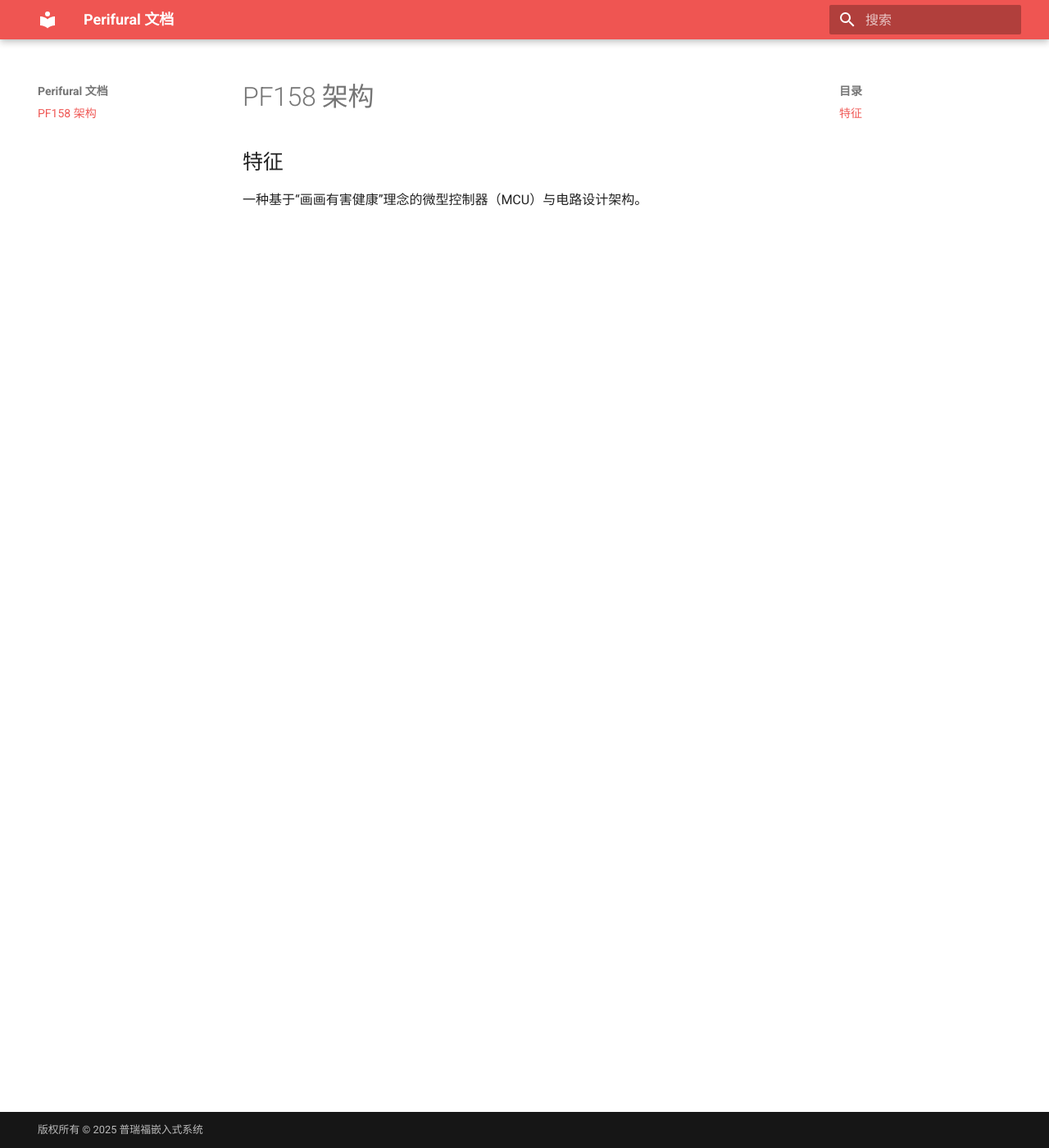
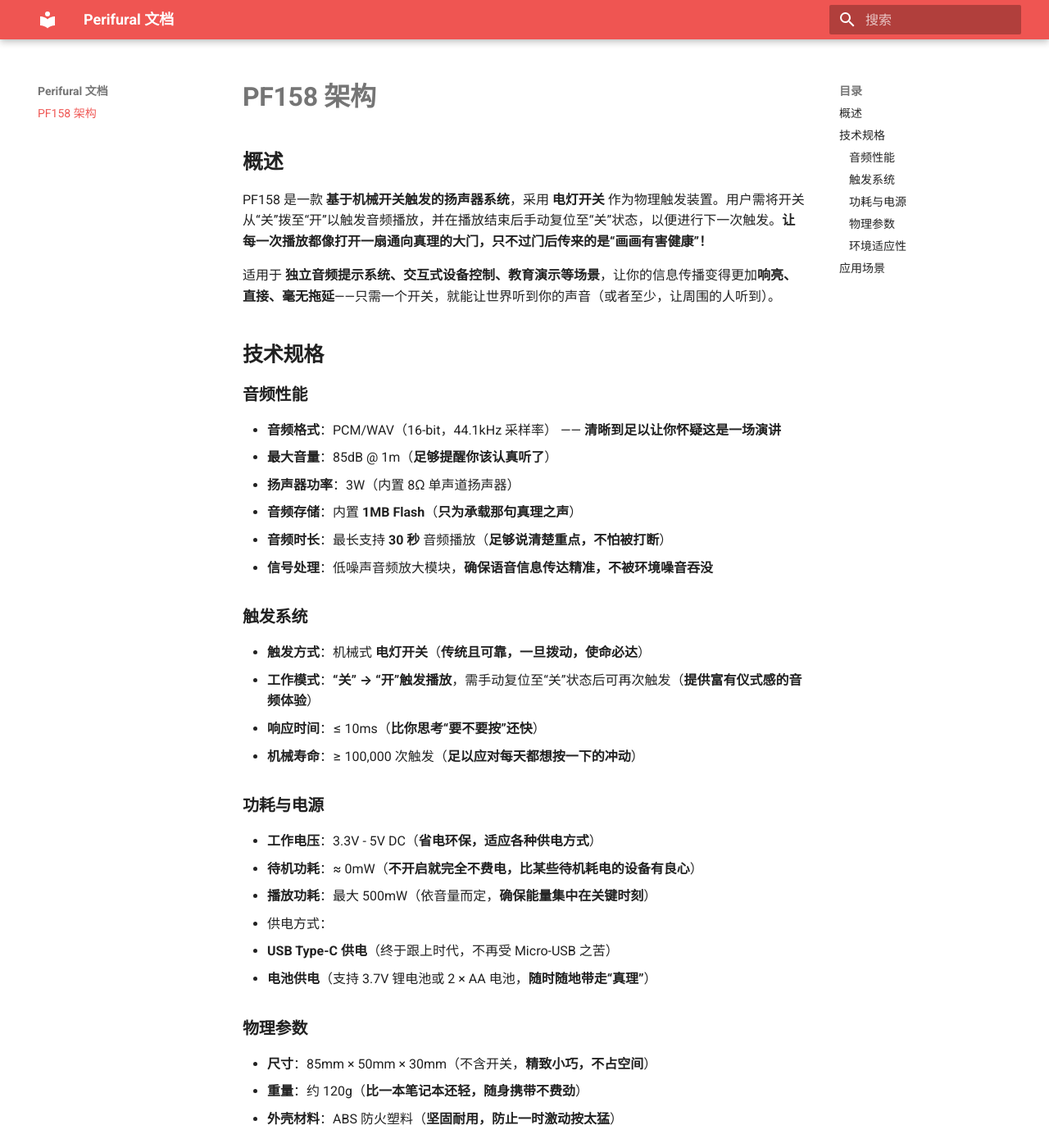
Before and after one commit to perifural/perifural.docs, an MkDocs documentation site: the page built from docs/PF158-Archi.md, in a window 1280 px wide and 1400 px high. Shown: the whole window at 82% size. Built offline with MkDocs 1.6.1 and Material for MkDocs 9.7.7, drawn with Linux system fonts in a browser that asks for light colours; some of the changed text lies outside the part shown.

Commit message:
Update PF158-Archi.md

```diff
--- a/docs/PF158-Archi.md
+++ b/docs/PF158-Archi.md
@@ -1,5 +1,56 @@
-# PF158 架构
+# **PF158 架构**
 
-## 特征
+## **概述**
 
-一种基于“画画有害健康”理念的微型控制器（MCU）与电路设计架构。
+PF158 是一款 **基于机械开关触发的扬声器系统**，采用 **电灯开关** 作为物理触发装置。用户需将开关从“关”拨至“开”以触发音频播放，并在播放结束后手动复位至“关”状态，以便进行下一次触发。**让每一次播放都像打开一扇通向真理的大门，只不过门后传来的是“画画有害健康”！**
+
+适用于 **独立音频提示系统、交互式设备控制、教育演示等场景**，让你的信息传播变得更加**响亮、直接、毫无拖延**——只需一个开关，就能让世界听到你的声音（或者至少，让周围的人听到）。
+
+
+
+## **技术规格**
+
+### **音频性能**
+
+- **音频格式**：PCM/WAV（16-bit，44.1kHz 采样率） —— **清晰到足以让你怀疑这是一场演讲**
+- **最大音量**：85dB @ 1m（**足够提醒你该认真听了**）
+- **扬声器功率**：3W（内置 8Ω 单声道扬声器）
+- **音频存储**：内置 **1MB Flash**（**只为承载那句真理之声**）
+- **音频时长**：最长支持 **30 秒** 音频播放（**足够说清楚重点，不怕被打断**）
+- **信号处理**：低噪声音频放大模块，**确保语音信息传达精准，不被环境噪音吞没**
+
+### **触发系统**
+
+- **触发方式**：机械式 **电灯开关**（**传统且可靠，一旦拨动，使命必达**）
+- **工作模式**：**“关” → “开”触发播放**，需手动复位至“关”状态后可再次触发（**提供富有仪式感的音频体验**）
+- **响应时间**：≤ 10ms（**比你思考“要不要按”还快**）
+- **机械寿命**：≥ 100,000 次触发（**足以应对每天都想按一下的冲动**）
+
+### **功耗与电源**
+
+- **工作电压**：3.3V - 5V DC（**省电环保，适应各种供电方式**）
+- **待机功耗**：≈ 0mW（**不开启就完全不费电，比某些待机耗电的设备有良心**）
+- **播放功耗**：最大 500mW（依音量而定，**确保能量集中在关键时刻**）
+- 供电方式：
+  - **USB Type-C 供电**（终于跟上时代，不再受 Micro-USB 之苦）
+  - **电池供电**（支持 3.7V 锂电池或 2 × AA 电池，**随时随地带走“真理”**）
+
+### **物理参数**
+
+- **尺寸**：85mm × 50mm × 30mm（不含开关，**精致小巧，不占空间**）
+- **重量**：约 120g（**比一本笔记本还轻，随身携带不费劲**）
+- **外壳材料**：ABS 防火塑料（**坚固耐用，防止一时激动按太猛**）
+
+### **环境适应性**
+
+- **工作温度**：-10°C 至 60°C（**无论冬夏，都能稳定输出“真理”**）
+- **存储温度**：-20°C 至 80°C（**即使长时间不用，依然随时待命**）
+- **湿度范围**：10% – 90% RH（**不会因为潮湿环境而沉默寡言**）
+
+
+
+## **应用场景**
+
+- **提示系统**：适用于 **会议室、实验室、公共场所**，作为音频提醒装置，**让你的重要信息不再被忽视**。
+- **教学与互动**：用于 **教育演示**，提供简单而高效的音频反馈机制，**让课堂更加生动**。
+- **电子创意项目**：适用于 **DIY 电子爱好者**，可集成至更大的互动系统中，**让你的创意发声**。
```
